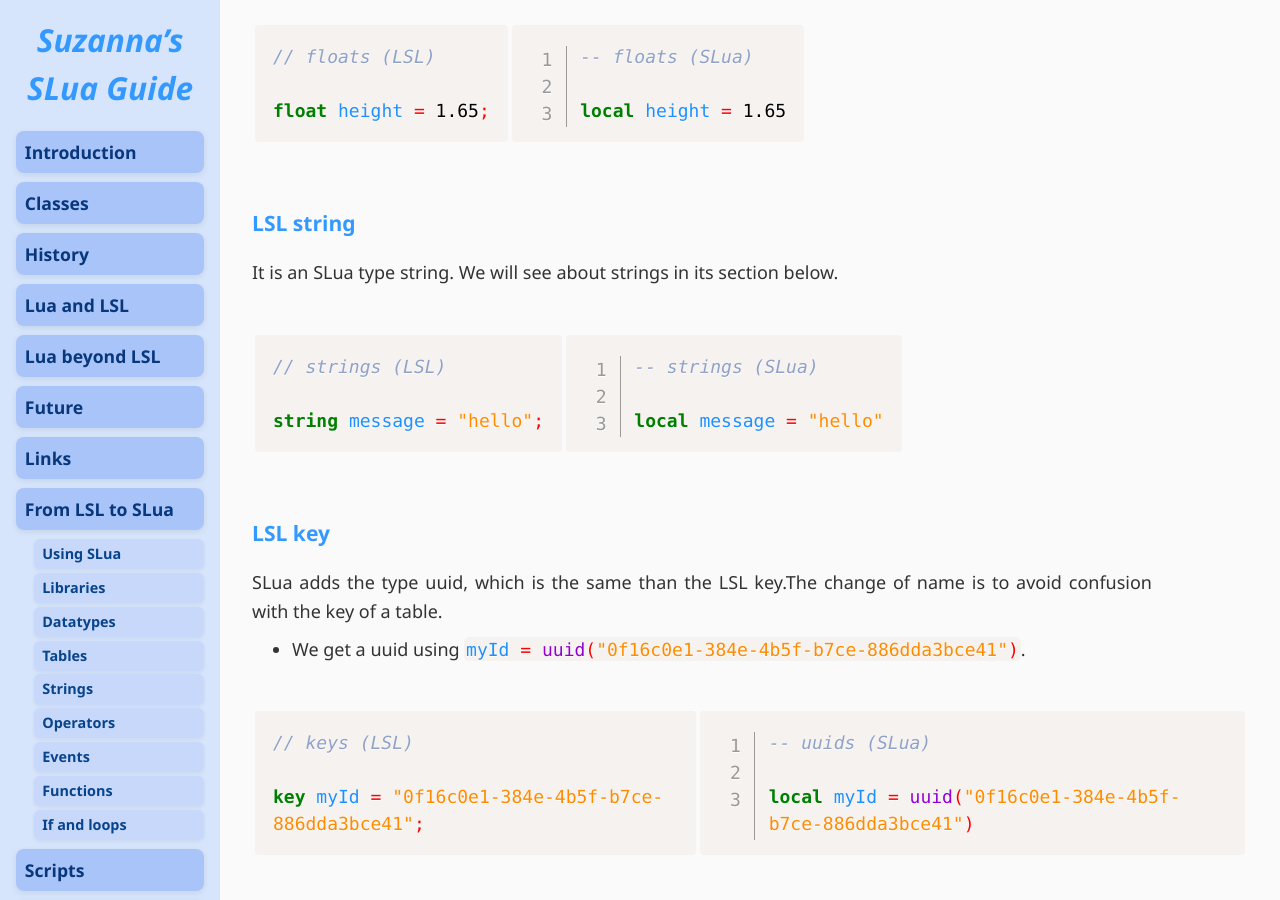
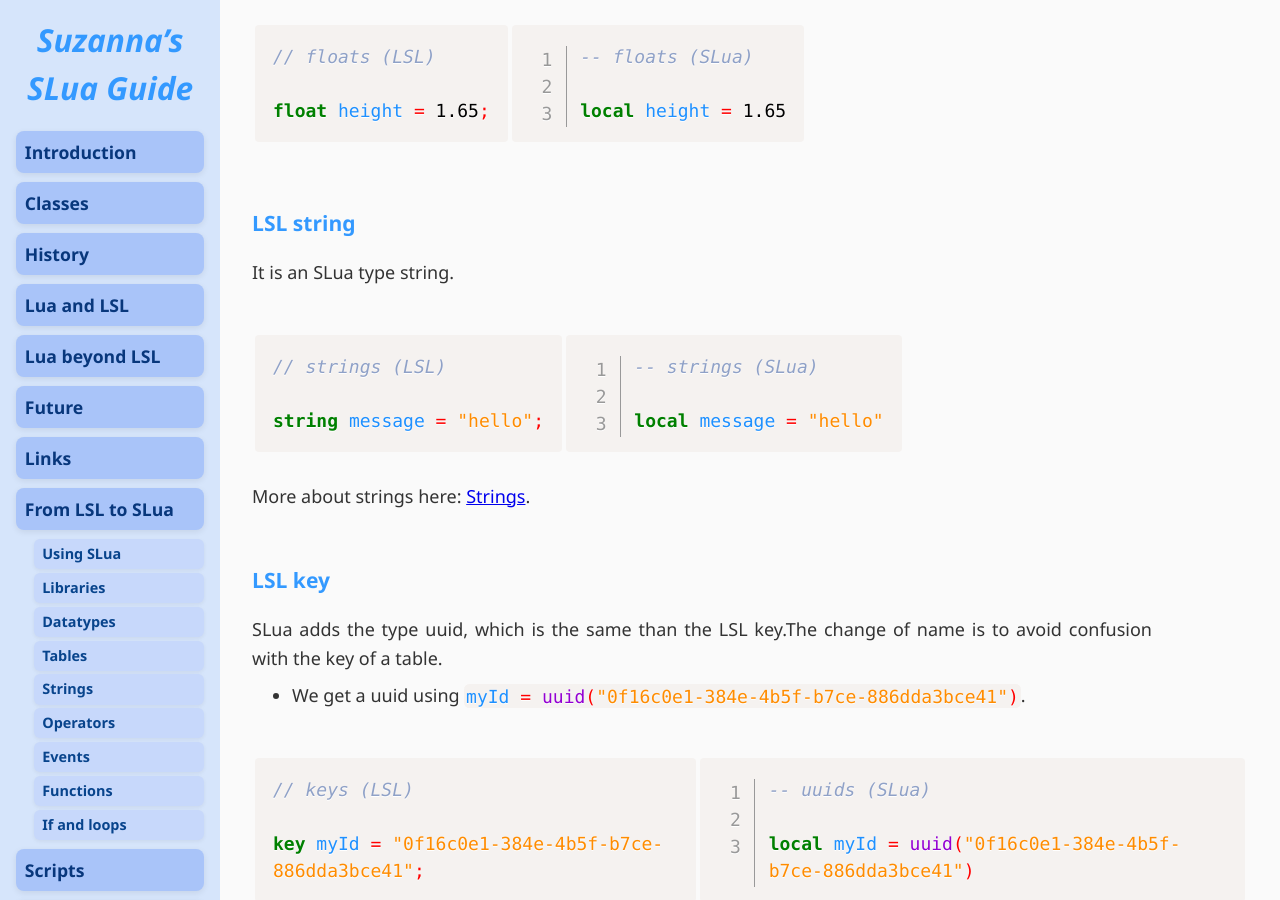
Before and after one commit to Suzanna-Linn/slua, a Jekyll site: the page built from docs/moving-datatypes.md, in a window 1280 px wide and 900 px high, scrolled down 676 px. Built offline with Jekyll 4.4.1, drawn with Linux system fonts in a browser that asks for light colours; nearby versions of some CDN libraries; our own code applies the rules of GitHub Pages for plain Markdown files; comment, search, counter and statistics services are not loaded; some of the changed text lies outside the part shown.

Commit message:
Update moving-datatypes.md

```diff
--- a/docs/moving-datatypes.md
+++ b/docs/moving-datatypes.md
@@ -34,7 +34,7 @@ local height = 1.65</code></pre>
 
 ### LSL string
 
-It is an SLua type string. We will see about strings in its section below.
+It is an SLua type string.
 
 <table><tr><td>
 <pre class="language-lsl"><code class="language-lsl">// strings (LSL)
@@ -45,6 +45,8 @@ string message = "hello";</code></pre>
 
 local message = "hello"</code></pre>
 </td></tr></table>
+
+More about strings here: [Strings](\slua\moving-strings).
 
 ### LSL key
 
@@ -120,7 +122,7 @@ local rotS = ll.GetRot().s</code></pre>
 
 ### LSL list
 
-Lists are tables. We will see about lists in its section below.
+Lists are tables.
 
 <table><tr><td>
 <pre class="language-lsl"><code class="language-lsl">// lists (LSL)
@@ -135,6 +137,8 @@ local fruits = {"apple", "banana", "orange"}
 
 -- tables are enclosed in { and }, instead of [ and ]</code></pre>
 </td></tr></table>
+
+More about tables here: [Strings](\slua\moving-lists).
 
 ### The SLua datatype integer
 
```
